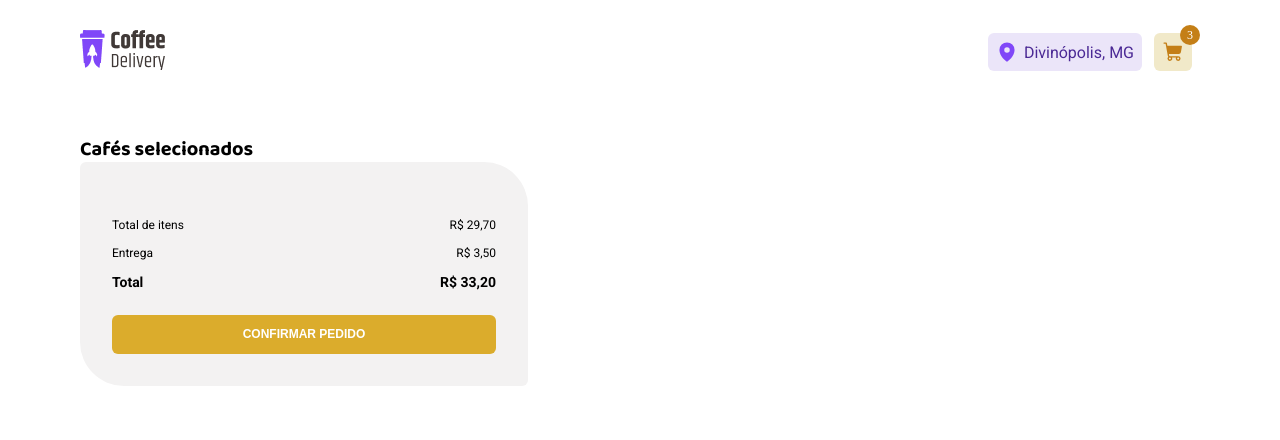
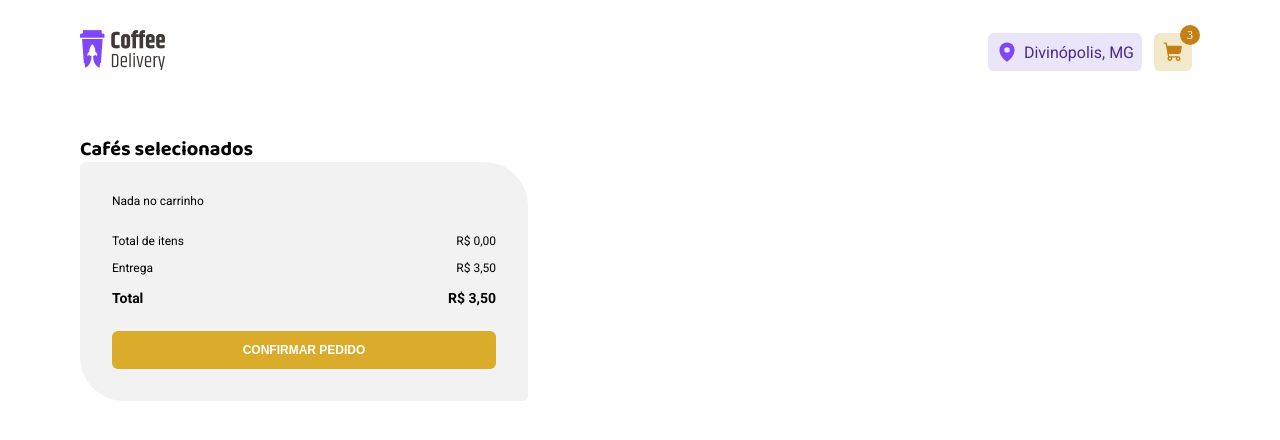
Before and after one commit to VitorAndrey/ignite-coffee-delivery, a React (Vite) app: page /cart in a window 1280 px wide. Shown: the top 440 px of the page. Built offline with nearby package versions, Linux system fonts and the light colour scheme.

Commit message:
adicionei mensagem de carrinho vazio

```diff
--- a/src/contexts/CartContext.tsx
+++ b/src/contexts/CartContext.tsx
@@ -7,12 +7,15 @@ interface CartContextType {
   handleRemoveItem: (item: CoffeeType) => void;
   quantity: (coffeeName: string) => number;
   handleDeleteItem: (item: CoffeeType) => void;
+  handleTotalItemsPrice: (totalItemsPrice: number) => void;
+  totalItemsPrice: number;
 }
 
 export const CartContext = createContext({} as CartContextType);
 
 export function CartContextProvider({ children }: { children: ReactNode }) {
   const [cartList, setCartList] = useState<CoffeeType[]>([]);
+  const [totalItemsPrice, setTotalItemsPrice] = useState<number>(0);
 
   function handleAddItem(item: CoffeeType) {
     const alreadyInCartItem = cartList.find((cartItem) => cartItem.coffeeName === item.coffeeName);
@@ -65,13 +68,21 @@ export function CartContextProvider({ children }: { children: ReactNode }) {
     }
   }
 
-  useEffect(() => {
-    console.log(cartList);
-  }, [cartList]);
+  function handleTotalItemsPrice(totalItemsPrice: number) {
+    setTotalItemsPrice((prevValue) => prevValue + totalItemsPrice);
+  }
 
   return (
     <CartContext.Provider
-      value={{ cartList, handleAddItem, handleRemoveItem, quantity, handleDeleteItem }}
+      value={{
+        cartList,
+        handleAddItem,
+        handleRemoveItem,
+        quantity,
+        handleDeleteItem,
+        handleTotalItemsPrice,
+        totalItemsPrice,
+      }}
     >
       {children}
     </CartContext.Provider>
--- a/src/pages/Cart/components/cartItem/index.tsx
+++ b/src/pages/Cart/components/cartItem/index.tsx
@@ -8,17 +8,29 @@ import {
   AddAndRemoveButton,
   RemoveFromCartContainer,
   ActionsContainer,
+  NameAndPriceContainer,
+  ContentContainer,
 } from "./style";
 import { Minus, Plus, Trash } from "@phosphor-icons/react";
 
 export default function CartItem({ coffee }: { coffee: CoffeeType }) {
   const { handleAddItem, handleRemoveItem, handleDeleteItem } = useContext(CartContext);
 
+  const totalItemsPrice = coffee.price * coffee.quantity;
+
   return (
     <CartItemContainer>
       <CoffeeImage src={coffee.image} />
-      <div>
-        {coffee.coffeeName}
+      <ContentContainer>
+        <NameAndPriceContainer>
+          <p>{coffee.coffeeName}</p>
+          <p>
+            {totalItemsPrice.toLocaleString("pt-BR", {
+              style: "currency",
+              currency: "BRL",
+            })}
+          </p>
+        </NameAndPriceContainer>
         <ActionsContainer>
           <AddToCartContainer>
             <AddAndRemoveButton onClick={() => handleRemoveItem(coffee)}>
@@ -34,7 +46,7 @@ export default function CartItem({ coffee }: { coffee: CoffeeType }) {
             <p>Remover</p>
           </RemoveFromCartContainer>
         </ActionsContainer>
-      </div>
+      </ContentContainer>
     </CartItemContainer>
   );
 }
--- a/src/pages/Cart/components/cartItem/style.ts
+++ b/src/pages/Cart/components/cartItem/style.ts
@@ -53,3 +53,15 @@ export const AddAndRemoveButton = styled.button`
   color: ${(props) => props.theme["purple-default"]};
   cursor: pointer;
 `;
+
+export const NameAndPriceContainer = styled.div`
+  display: flex;
+
+  p:nth-child(1) {
+    flex: 1;
+  }
+`;
+
+export const ContentContainer = styled.div`
+  width: 100%;
+`;
--- a/src/pages/Cart/components/cartList/index.tsx
+++ b/src/pages/Cart/components/cartList/index.tsx
@@ -5,23 +5,39 @@ import { CartContext } from "../../../../contexts/CartContext";
 import CartItem from "../cartItem";
 
 export default function CartList() {
-  const { cartList } = useContext(CartContext);
+  const { cartList, totalItemsPrice = 0 } = useContext(CartContext);
 
   return (
     <CardListContainer>
       <ListContainer>
-        {cartList && cartList.map((coffee, index) => <CartItem coffee={coffee} key={index} />)}
+        {cartList.length > 0 ? (
+          cartList.map((coffee, index) => <CartItem coffee={coffee} key={index} />)
+        ) : (
+          <p>Nada no carrinho</p>
+        )}
       </ListContainer>
 
       <TotalContainer>
         <p>
-          Total de itens <span>R$ 29,70</span>
+          Total de itens{" "}
+          <span>
+            {totalItemsPrice.toLocaleString("pt-BR", {
+              style: "currency",
+              currency: "BRL",
+            })}
+          </span>
         </p>
         <p>
           Entrega <span>R$ 3,50</span>
         </p>
         <p>
-          Total <span>R$ 33,20</span>
+          Total{" "}
+          <span>
+            {(totalItemsPrice + 3.5).toLocaleString("pt-BR", {
+              style: "currency",
+              currency: "BRL",
+            })}
+          </span>
         </p>
       </TotalContainer>
       <ConfirmButton>Confirmar Pedido</ConfirmButton>
```
